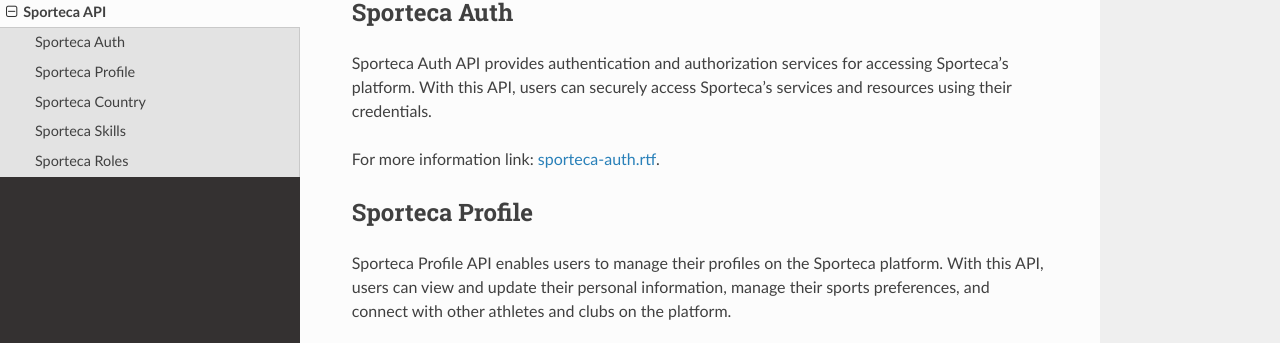
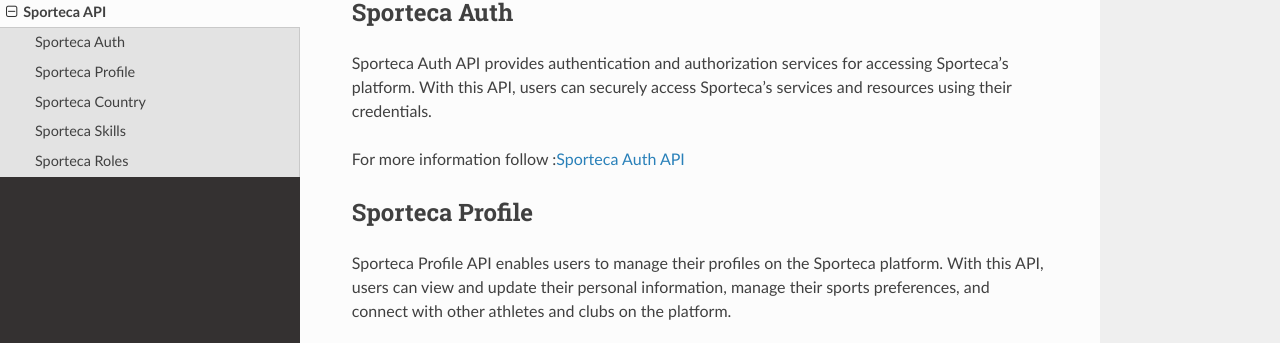
Before and after one commit to sportecadev/sporteca-docs, a Sphinx documentation site: the page built from docs/source/sporteca-api/sporteca-api.rst, in a window 1280 px wide and 1181 px high. Shown: the part 164-507 px from the top of the window. Built offline with Sphinx 7.4.7 and the Read the Docs theme 2.0.0, drawn with Linux system fonts in a browser that asks for light colours.

Commit message:
Update sporteca-api.rst

```diff
--- a/docs/source/sporteca-api/sporteca-api.rst
+++ b/docs/source/sporteca-api/sporteca-api.rst
@@ -8,9 +8,7 @@
 
 Sporteca Auth API provides authentication and authorization services for accessing Sporteca's platform. With this API, users can securely access Sporteca's services and resources using their credentials.
 
-For more information link: `sporteca-auth.rtf`_.
-
-.. _sporteca-auth.rtf: sporteca-auth/sporteca-auth.rtf
+For more information follow ::doc:`sporteca-auth/sporteca-auth`
 
 Sporteca Profile
 ----------------
```
